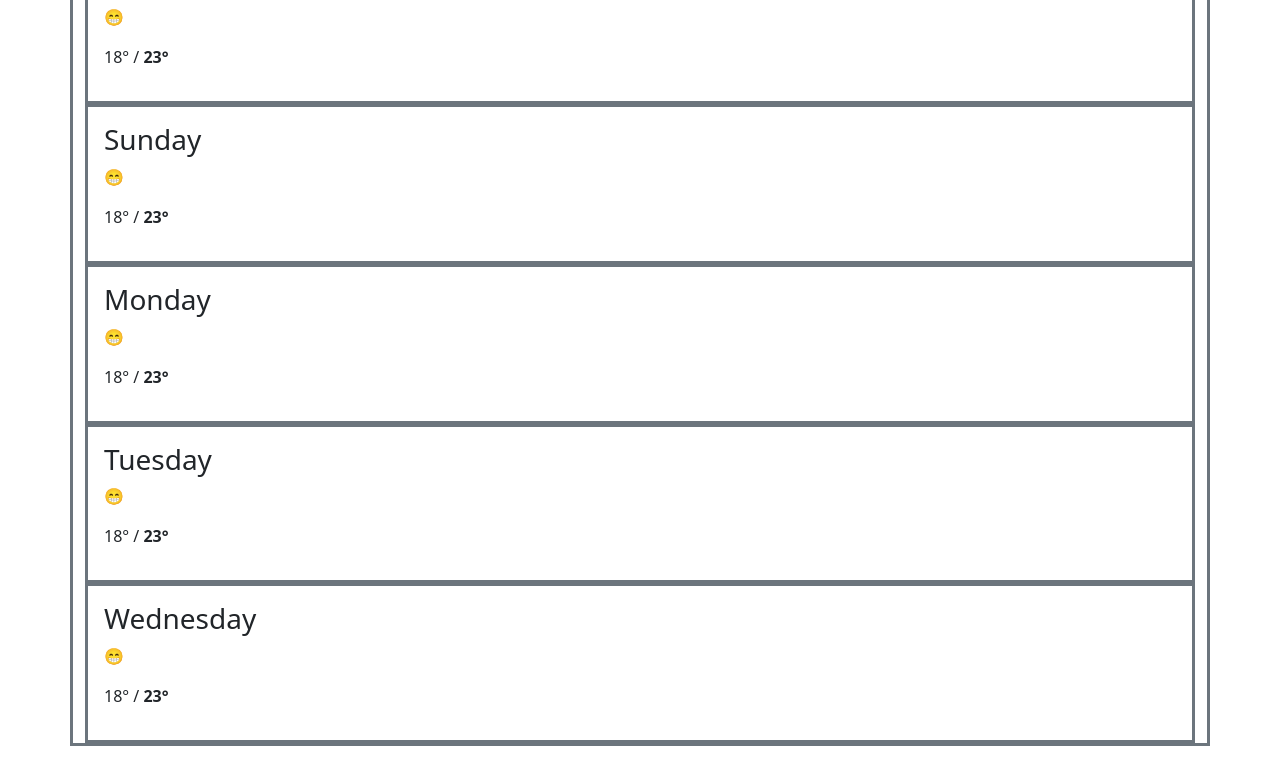
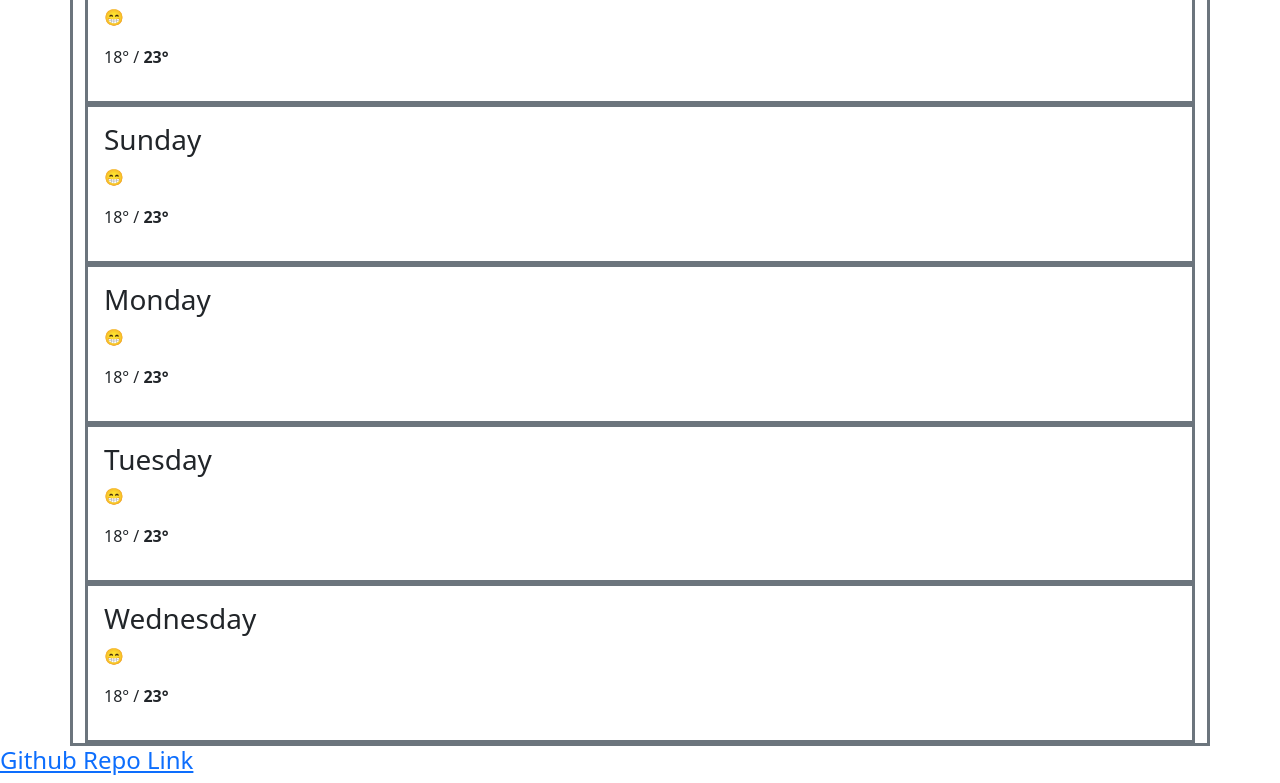
Before and after one commit to manasvvi1/WeatherApp, a website built with Parcel: page index.html in a window 1280 px wide. Shown: the part 453-1236 px from the top of the page. Before the commit the page ends 1199 px from the top, so only its background shows below. Built offline with nearby package versions, Linux system fonts and the light colour scheme.

Commit message:
github repo link added

```diff
--- a/index.html
+++ b/index.html
@@ -69,6 +69,7 @@
         </div>
       </div>
     </h1>
+    <h4><a href="https://github.com/manasvvi1/WeatherApp">Github Repo Link</a></h4>
     <script src="https://unpkg.com/axios/dist/axios.min.js"></script>
     <script src="src/index.js"></script>
   </body>
```
